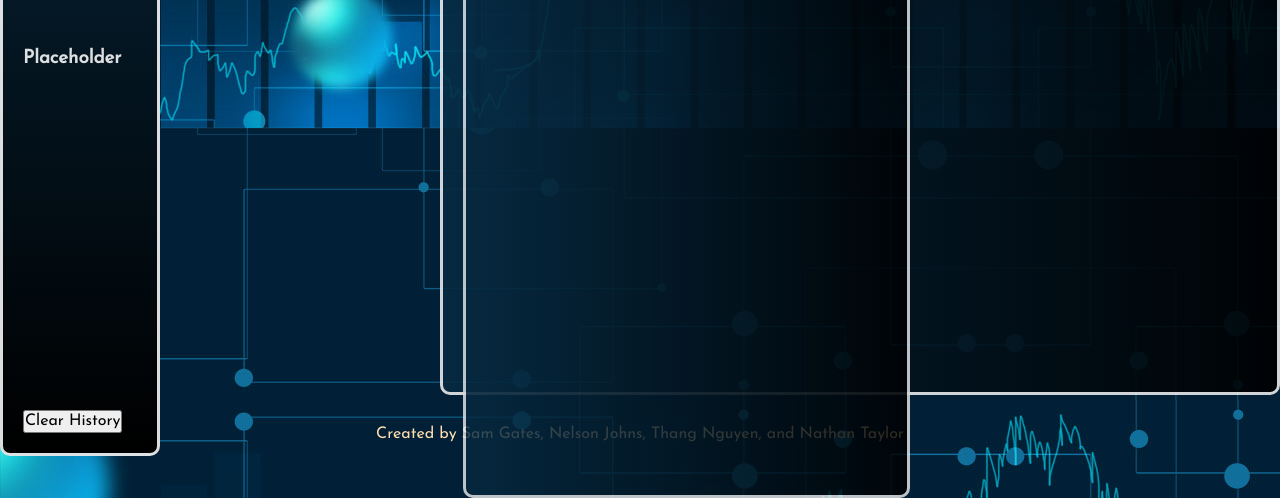
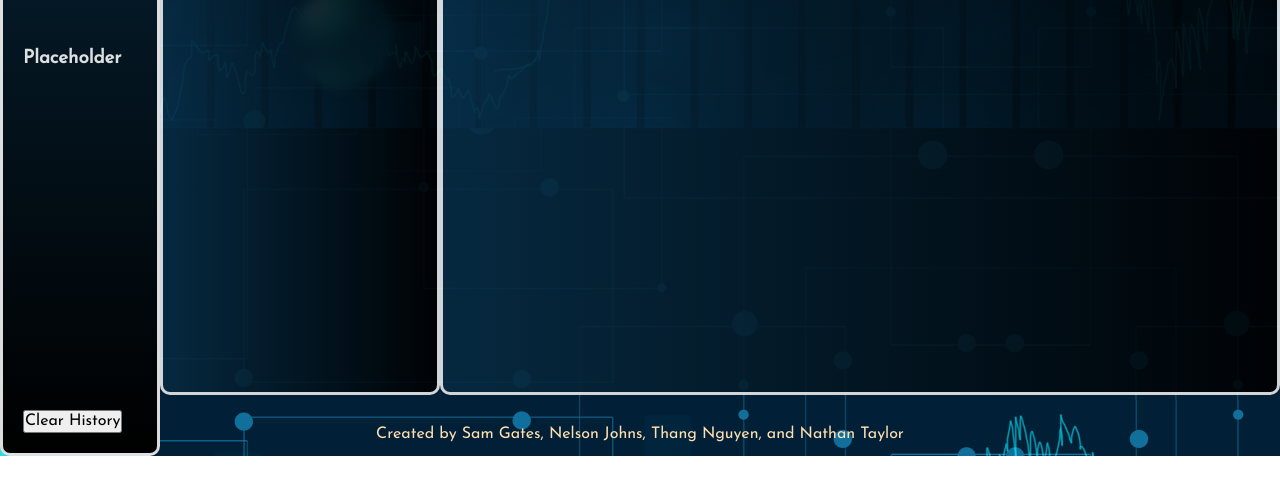
Before and after one commit to ntjohns1/-tock-News, a plain HTML site: page index.html in a window 1280 px wide. Shown: the part 572-1070 px from the top of the page. After the commit the page ends 1028 px from the top, so only its background shows below. Drawn offline with nearby package versions, Linux system fonts and the light colour scheme.

Commit message:
changes to html and css

```diff
--- a/assets/script.js
+++ b/assets/script.js
@@ -15,8 +15,8 @@ searchButton.on('click', function newsAPI() {
     .then(function (data) {
       console.log(data);
       for (let i = 0; i < 5; i++) {
-        var articleCard = $('<div>')
-        newsCard.append(articleCard)
+        var articleCard = $('<div>');
+        newsCard.append(articleCard);
         var newsTitle = $('<h2>');
         newsTitle.text(data.news[i].title);
         articleCard.append(newsTitle);
--- a/assets/style.css
+++ b/assets/style.css
@@ -67,6 +67,7 @@ main {
 .top-stocks {
     border-style: solid;
     border-radius: 10px;
+    height: 80vh;
     padding: 20px;
     background-image: linear-gradient(to right, rgb(7, 42, 65), black);
     color: rgb(233, 233, 233);
@@ -86,3 +87,6 @@ main {
     margin-top: 20px;
     padding: 10px;
 }
+.scroll {
+   overflow:scroll;
+}
--- a/index.html
+++ b/index.html
@@ -41,25 +41,25 @@
             <content class="pure-u-1">
                 <div class="stock">
                     <div class="stock-current">
-                    <h1><!--Stock name goes here--></h1>
-                    <h3><!--Stock price goes here--></h3>
+                        <h1>
+                            <!--Stock name goes here-->
+                        </h1>
+                        <h3>
+                            <!--Stock price goes here-->
+                        </h3>
                     </div>
                 </div>
             </content>
             <content class="pure-u-1 pure-u-md-1-4">
                 <div class="top-stocks">
-                <h1><!--Company name goes here--></h1>
+                    <h1>
+                        <!--Company name goes here-->
+                    </h1>
                 </div>
             </content>
             <content class="pure-u-1 pure-u-md-3-4">
-            <div class="news">
-                <div class="news-title">
-                    <h1>Stock Headline Results</h1>
-                </div>
-            </content>
-            <content class="pure-u-1 pure-u-md-3-4">
-                <div class="pure-u-1 pure-u-md-3-4 news">
-                    <div id="news-card" class="pure-u-1 pure-u-md-3-4 news-title">
+                <div class="news scroll">
+                    <div id="news-card" class="news-title">
                         <h1>Stock Headline Results</h1>
                     </div>
                 </div>
@@ -70,7 +70,8 @@
     <content class="footer">
         <p>Created by Sam Gates, Nelson Johns, Thang Nguyen, and Nathan Taylor</p>
     </content>
-      <script src="https://code.jquery.com/jquery-3.5.1.min.js" integrity="sha256-9/aliU8dGd2tb6OSsuzixeV4y/faTqgFtohetphbbj0=" crossorigin="anonymous">
+    <script src="https://code.jquery.com/jquery-3.5.1.min.js"
+        integrity="sha256-9/aliU8dGd2tb6OSsuzixeV4y/faTqgFtohetphbbj0=" crossorigin="anonymous">
         </script>
     <script src="https://code.jquery.com/ui/1.12.1/jquery-ui.js"></script>
     <script src="assets/finance.js"></script>
```
Also changed, not shown: assets/finance.js (+31 -0 lines). Lines whose indentation alone changed are shown as unchanged.
